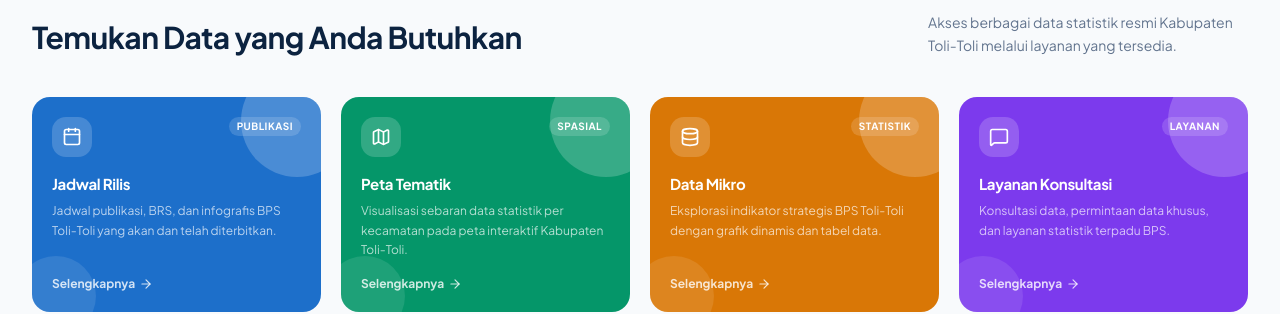
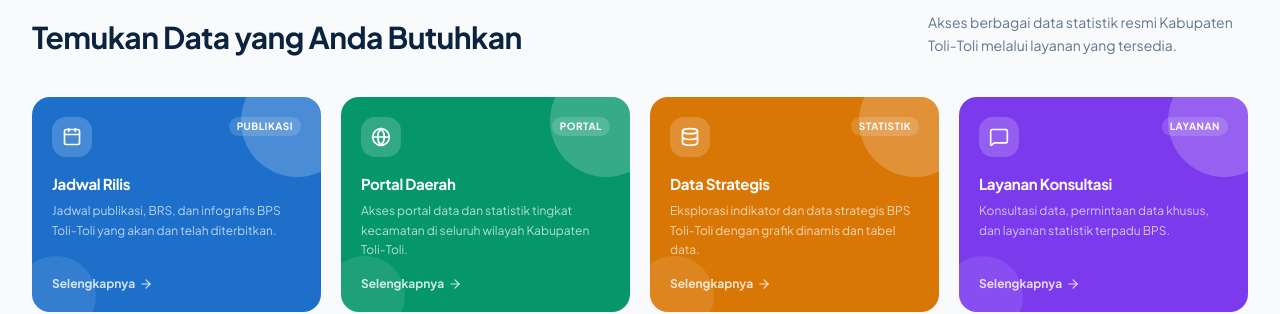
Before and after one commit to ericakhoirunisaa-ship-it/frontendstrategis, a Next.js app: page / in a window 1280 px wide. Shown: the part 1189-1503 px from the top of the page. Built offline with nearby package versions, Linux system fonts and the light colour scheme; no server answers.

Commit message:
cek lagi ya

```diff
--- a/src/components/beranda/KilasDataSection.tsx
+++ b/src/components/beranda/KilasDataSection.tsx
@@ -1,5 +1,5 @@
 import Link from "next/link";
-import { Calendar, Map, Database, MessageSquare, ArrowRight } from "lucide-react";
+import { Calendar, Globe, Database, MessageSquare, ArrowRight } from "lucide-react";
 
 const cards = [
   {
@@ -13,11 +13,11 @@ const cards = [
     tagBg: "rgba(255,255,255,0.15)",
   },
   {
-    href: "/peta-tematik",
-    icon: Map,
-    title: "Peta Tematik",
-    desc: "Visualisasi sebaran data statistik per kecamatan pada peta interaktif Kabupaten Toli-Toli.",
-    tag: "Spasial",
+    href: "/portal-daerah",
+    icon: Globe,
+    title: "Portal Daerah",
+    desc: "Akses portal data dan statistik tingkat kecamatan di seluruh wilayah Kabupaten Toli-Toli.",
+    tag: "Portal",
     bg: "#059669",
     iconBg: "rgba(255,255,255,0.18)",
     tagBg: "rgba(255,255,255,0.15)",
@@ -25,8 +25,8 @@ const cards = [
   {
     href: "/data-strategis",
     icon: Database,
-    title: "Data Mikro",
-    desc: "Eksplorasi indikator strategis BPS Toli-Toli dengan grafik dinamis dan tabel data.",
+    title: "Data Strategis",
+    desc: "Eksplorasi indikator dan data strategis BPS Toli-Toli dengan grafik dinamis dan tabel data.",
     tag: "Statistik",
     bg: "#D97706",
     iconBg: "rgba(255,255,255,0.18)",
--- a/src/components/layout/Navbar.tsx
+++ b/src/components/layout/Navbar.tsx
@@ -143,11 +143,11 @@ export default function Navbar() {
             ))}
             <div className="pt-2 border-t border-slate-100 dark:border-slate-700/50 mt-2">
               <Link
-                href="/layanan-konsultasi"
+                href="/portal-daerah"
                 onClick={() => setOpen(false)}
                 className="flex items-center justify-center btn-primary w-full py-2.5 text-sm"
               >
-                Konsultasi Data
+                Portal Daerah
               </Link>
             </div>
           </div>
```
